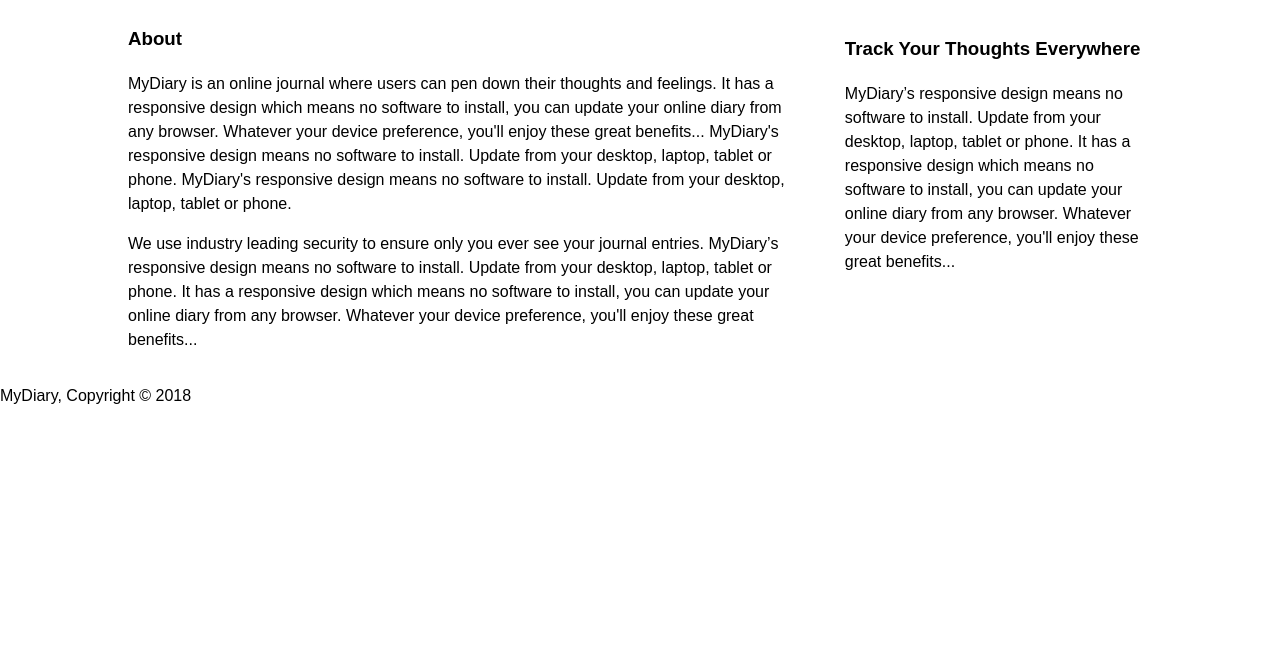
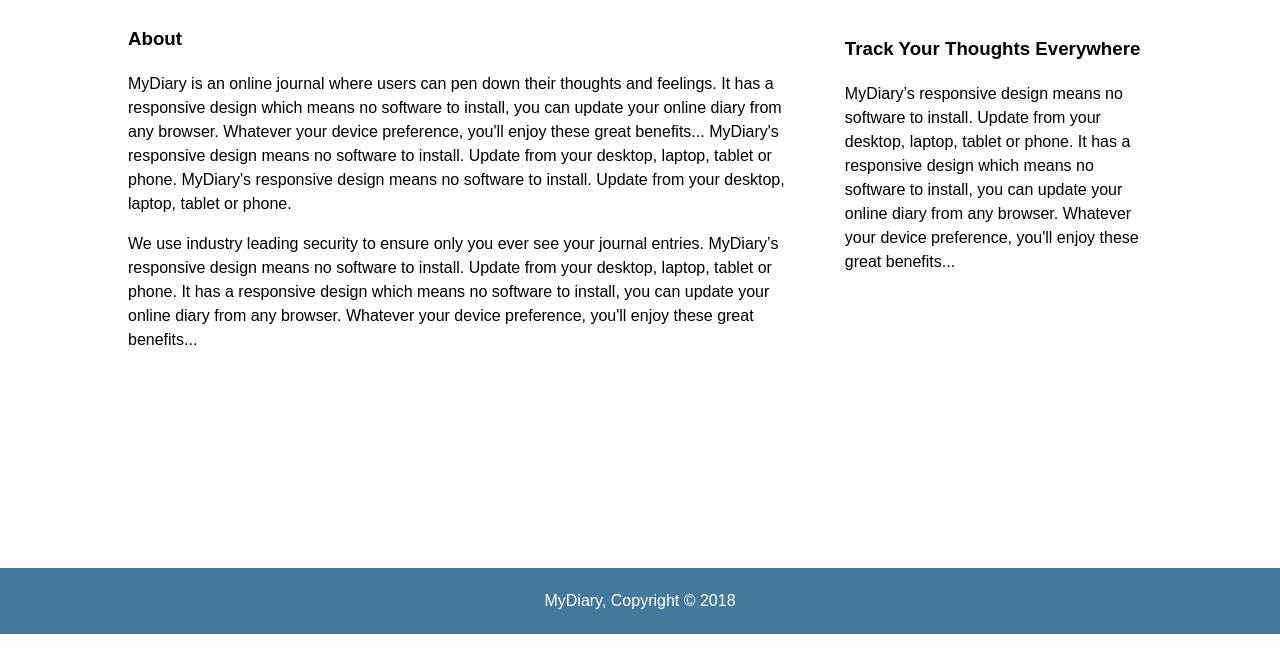
Before and after one commit to ucmartino/MyDiaryApp, a plain HTML site: page about.html in a window 1280 px wide. Shown: the part 94-766 px from the top of the page. Drawn offline with Linux system fonts and the light colour scheme.

Commit message:
Style the Footer Menu

```diff
--- a/css/style.css
+++ b/css/style.css
@@ -92,6 +92,14 @@
     width: 65%;
 }
 
+footer{
+    padding: 5px;
+    margin-top: 200px;
+    color:#ffffff;
+    background-color: #45799b;
+    text-align: center;
+}
+
 
 /*Styling Login & Sign Up Pages*/
 .login-pg{
```
